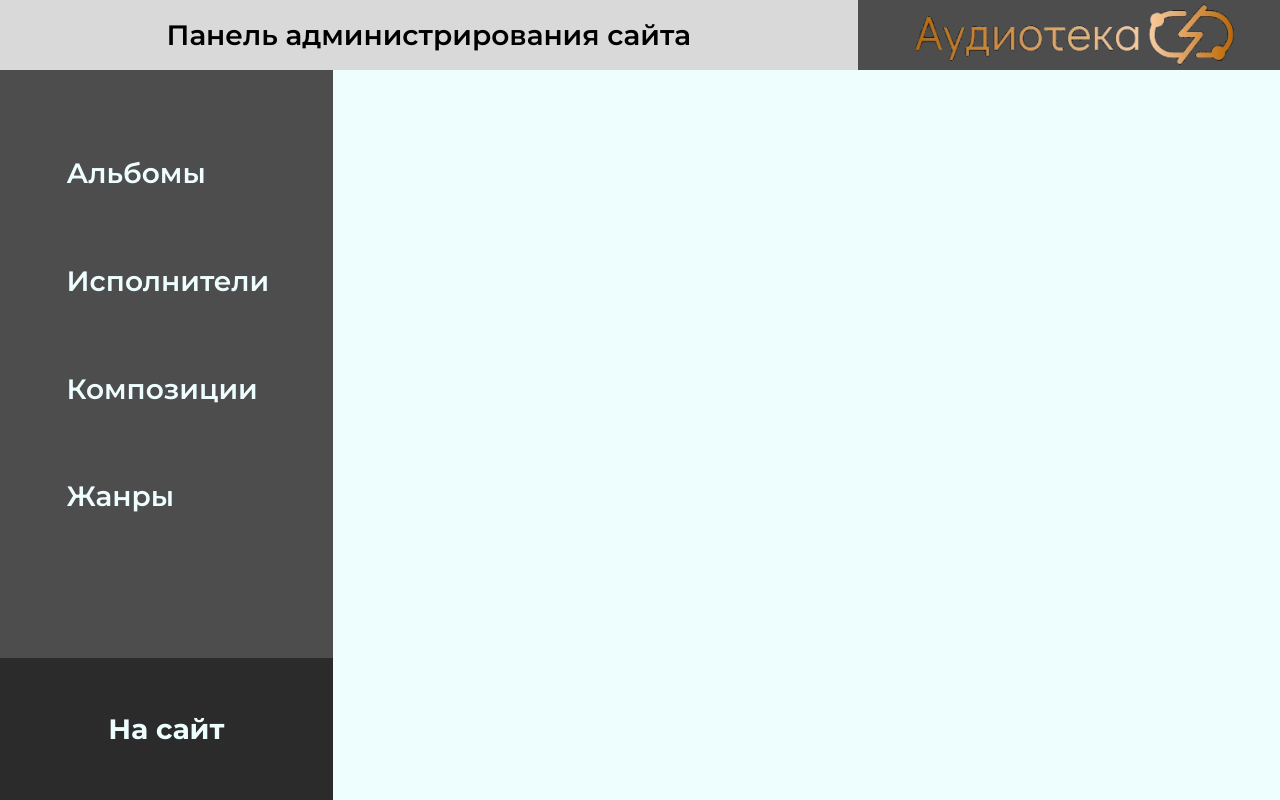
After one commit to Vladislav-Zyuzko/Audioteca, a PHP site: page /admin/admin.php in a window 1280 px wide. The commit adds this page. Run offline with PHP 8.4, Linux system fonts and the light colour scheme.

Commit message:
add_layout_to_admin_panel

```diff
--- /dev/null
+++ b/admin/admin.php
@@ -0,0 +1,22 @@
+<?php
+
+require_once "../common.php";
+
+$content = array();
+
+$link = connectToDB();
+
+$template = file_get_contents("layouts/admin.html");
+
+echo strtr($template, $content);
+
+function connectToDB() {
+
+    $link = mysqli_connect(DB_HOST, DB_USER, DB_PASSWORD, DB_NAME);
+    $sql = "SET NAMES utf8;";
+    $rs = mysqli_query($link, $sql) or die(mysqli_error($link));
+
+    return $link;
+}
+
+?>
--- /dev/null
+++ b/admin/layouts/admin.html
@@ -0,0 +1,60 @@
+<!DOCTYPE html>
+<html>
+<html lang="ru">
+<head>
+	<meta charset="utf-8">
+	<title>Аудиотека</title>
+	<link rel="shortcut icon" href="../images/icons/favicon.ico" type="image/x-icon">
+	<link rel="stylesheet" href="layouts/css/admin.css">
+	<link href="https://fonts.googleapis.com/css?family=Montserrat:500,600,700&display=swap&subset=cyrillic-ext" rel="stylesheet"/>
+</head>
+<body>
+    <header class="admin_header">
+		<div id="admin_title">Панель администрирования сайта</div>
+		<div id="admin_icon_container">
+			<img src="../../images/logo.png" id="admin_logo">
+		</div>
+	</header>
+	<div class="content">
+		<nav id="admin_nav_menu">
+			<div id="admin_menu">
+				<div class="admin_menu_item_container">
+					<a href="" class="admin_menu_link">
+						<li class="admin_menu_item">
+							Альбомы
+						</li>
+					</a>
+				</div>
+				<div class="admin_menu_item_container">
+					<a href="" class="admin_menu_link">
+						<li class="admin_menu_item">
+							Исполнители
+						</li>
+					</a>
+				</div>
+				<div class="admin_menu_item_container">
+					<a href="" class="admin_menu_link">
+						<li class="admin_menu_item">
+							Композиции
+						</li>
+					</a>
+				</div>
+				<div class="admin_menu_item_container">
+					<a href="" class="admin_menu_link">
+						<li class="admin_menu_item">
+							Жанры
+						</li>
+					</a>
+				</div>
+			</div>
+			<div id="admin_back_link_container">
+				<li>
+					<a href="/" id="admin_back_link">На сайт</a>
+				</li>
+			</div>
+		</nav>
+		<main>
+
+		</main>
+	</div>
+</body>
--- /dev/null
+++ b/admin/layouts/css/admin.css
@@ -0,0 +1,165 @@
+/* -----------------------------------------------------Обнуление---------------------------------------------------------*/
+
+*,
+*::before,
+*::after {
+	padding: 0;
+	margin: 0;
+	border: 0;
+	box-sizing: border-box;
+}
+
+a {
+	text-decoration: none;
+}
+
+ol,
+ul,
+li {
+	list-style: none;
+}
+
+img {
+	vertical-align: top;
+}
+
+h1,
+h2,
+h3,
+h4,
+h5,
+h6 {
+	font-weight: inherit;
+	font-size: inherit;
+}
+
+html,
+body {
+	height: 100%;
+	line-height: 1;
+	font-size: 28px;
+	color: var(--color-basic_blue);
+	font-family: Montserrat;
+	font-weight: 500;
+}
+
+.wrapper {
+	height: 100%;
+	overflow: hidden;
+	display: flex;
+	flex-direction: column;
+}
+
+._container {
+	margin: 0 auto;
+}
+
+/* -----------------------------------------------------------ЦВЕТОВАЯ СХЕМА----------------------------------------------------------*/
+
+:root {
+	--color-basic_white: #EEFEFF;
+	--color-dark_grey: #4D4D4D;
+	--color_basic_grey: #D9D9D9;
+	--color_basic_black: #2B2B2B;
+}
+
+/*-----------------------------------------------------------LAYOUT--------------------------------------------------------------------*/
+
+
+.admin_header {
+	display: flex;
+	height: 8.7%;
+}
+
+#admin_title {
+	display: flex;
+	width: 67%;
+	height: 100%;
+	background-color: var(--color_basic_grey);
+	justify-content: space-around;
+	align-items: center;
+	font-size: 36;
+	font-weight: 600;
+	color: black;
+}
+
+#admin_icon_container {
+	display: flex;
+	width: 33%;
+	height: 100%;
+	background-color: var(--color-dark_grey);
+	justify-content: space-around;
+	align-items: center;
+}
+
+#admin_logo {
+	height: 100%;
+}
+
+.content {
+	display: flex;
+	height: 91.3%;
+}
+
+#admin_nav_menu {
+	height: 100%;
+	width: 26%;
+}
+
+#admin_menu {
+	display: flex;
+	height: 80.5%;
+	width: 100%;
+	flex-direction: column;
+	padding: 15% 0 0 0;
+	background-color: var(--color-dark_grey);
+}
+
+.admin_menu_item {
+	display: flex;
+	align-items: center;
+	width: 100%;
+	height: 100%;
+	padding: 5% 20%;
+}
+
+.admin_menu_item_container {
+	display: flex;
+	height: 20%;
+	width: 100%;
+}
+
+.admin_menu_item:hover {
+	background-color: var(--color_basic_black);
+	transition: 0.7s ease-out;
+}
+
+.admin_menu_link {
+	width: 100%;
+	height: 100%;
+	font-weight: 600;
+	font-size: 36;
+	color: var(--color-basic_white);
+}
+
+#admin_back_link_container {
+	display: flex;
+	width: 100%;
+	height: 19.5%;
+	justify-content: center;
+	align-items: center;
+	background-color: var(--color_basic_black);
+}
+
+#admin_back_link {
+	font-weight: 800;
+	font-size: 20;
+	color: var(--color-basic_white);
+
+}
+
+main {
+	width: 74%;
+	height: 100%;
+	background-color: var(--color-basic_white);
+}
--- /dev/null
+++ b/admin/layouts/footer.html
@@ -0,0 +1,3 @@
+        </main>
+    </div>
+</body>
--- a/index.php
+++ b/index.php
@@ -12,6 +12,9 @@ function main(): void {
         case ($_SERVER["REQUEST_URI"] === "/") && empty($_SERVER["QUERY_STRING"]) :
             require_once "structural.php";
             break;
+        case ($_SERVER["REQUEST_URI"] === "/admin") :
+            require_once "admin/admin.php";
+            break;
         default: echo "HERE IS" . var_dump($_SERVER, $_GET);
     }
 }
```
